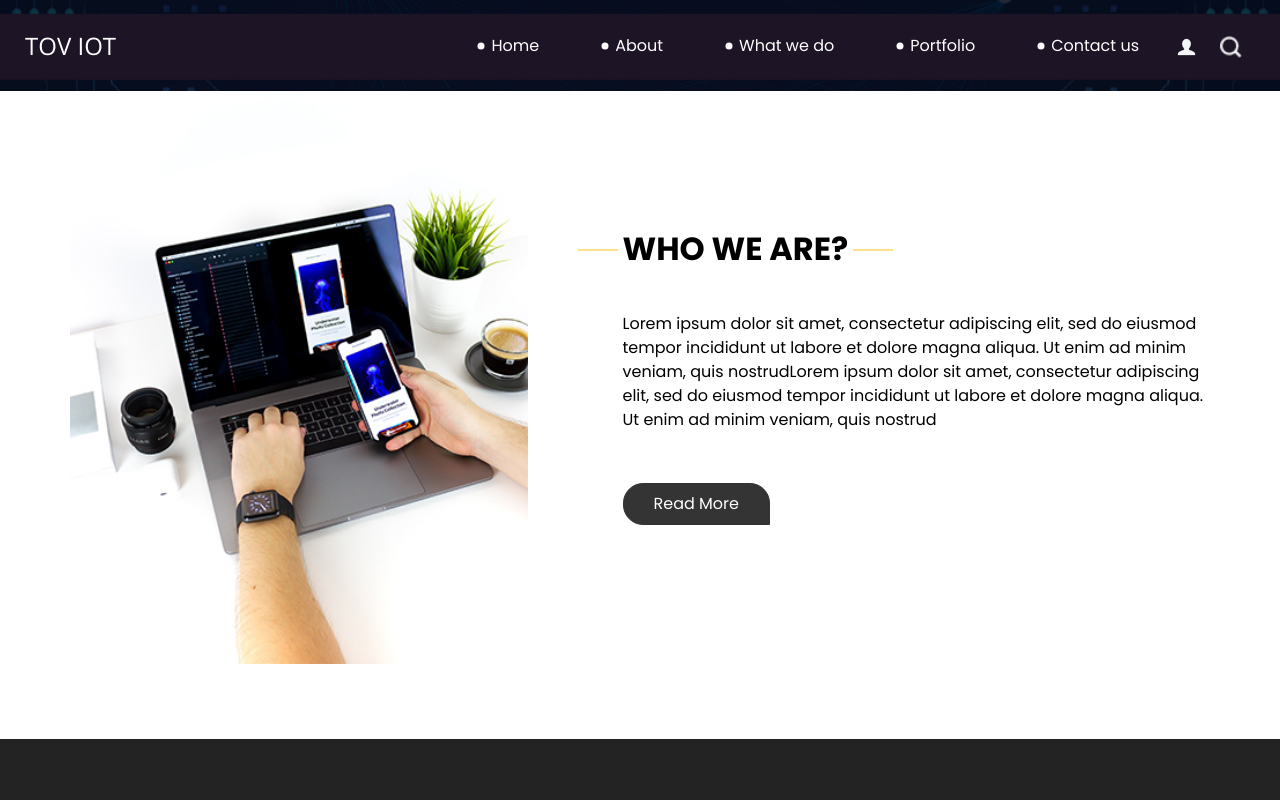
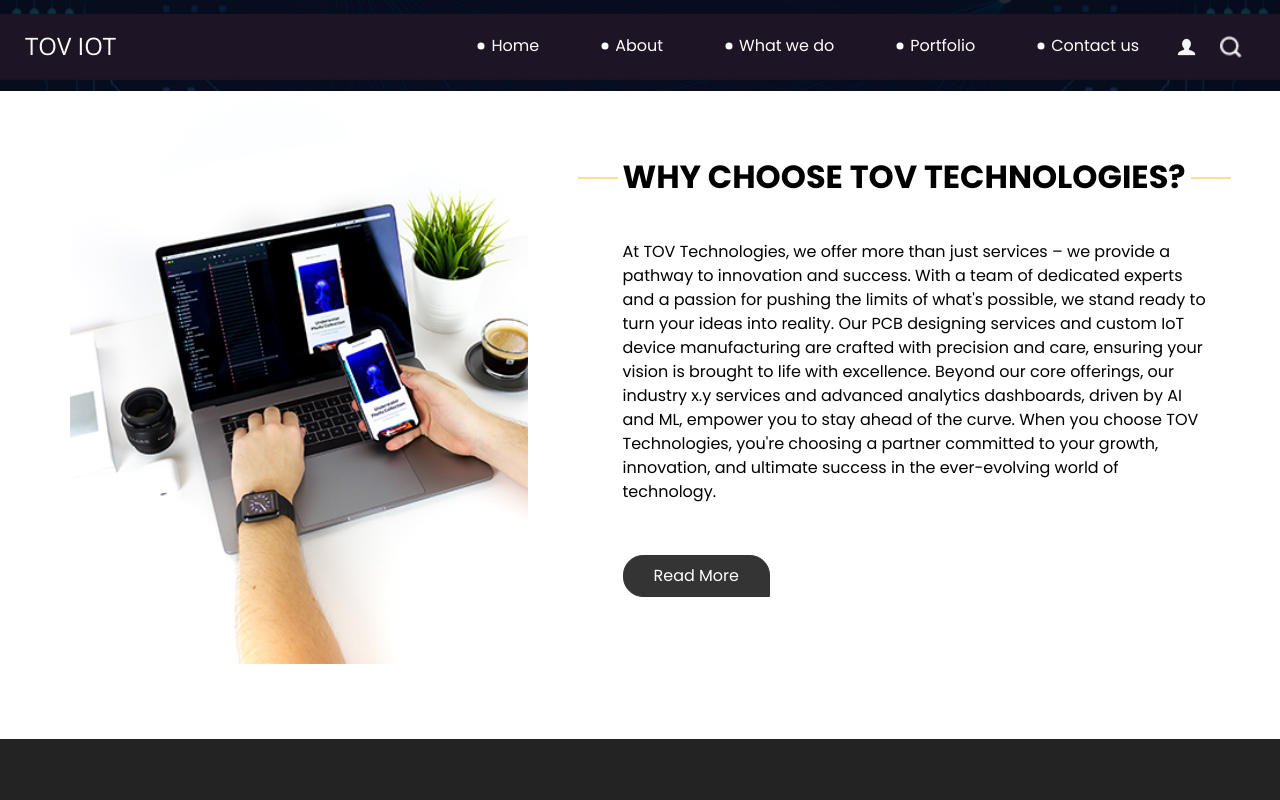
Before and after one commit to Navaneeth272001/TOVTech, a plain HTML site: page about.html in a window 1280 px wide. Shown: the top 800 px of the page. Drawn offline with nearby package versions, Linux system fonts and the light colour scheme.

Commit message:
Update about.html

```diff
--- a/about.html
+++ b/about.html
@@ -94,14 +94,11 @@
           <div class="detail-box">
             <div class="heading_container">
               <h2>
-                WHO WE ARE?
+                WHY CHOOSE TOV Technologies?
               </h2>
             </div>
             <p>
-              Lorem ipsum dolor sit amet, consectetur adipiscing elit, sed do eiusmod tempor incididunt ut labore et
-              dolore magna aliqua. Ut enim ad minim veniam, quis nostrudLorem ipsum dolor sit amet, consectetur
-              adipiscing elit, sed do eiusmod tempor incididunt ut labore et dolore magna aliqua. Ut enim ad minim
-              veniam, quis nostrud
+              At TOV Technologies, we offer more than just services – we provide a pathway to innovation and success. With a team of dedicated experts and a passion for pushing the limits of what's possible, we stand ready to turn your ideas into reality. Our PCB designing services and custom IoT device manufacturing are crafted with precision and care, ensuring your vision is brought to life with excellence. Beyond our core offerings, our industry x.y services and advanced analytics dashboards, driven by AI and ML, empower you to stay ahead of the curve. When you choose TOV Technologies, you're choosing a partner committed to your growth, innovation, and ultimate success in the ever-evolving world of technology.
             </p>
             <div>
               <a href="">
```
